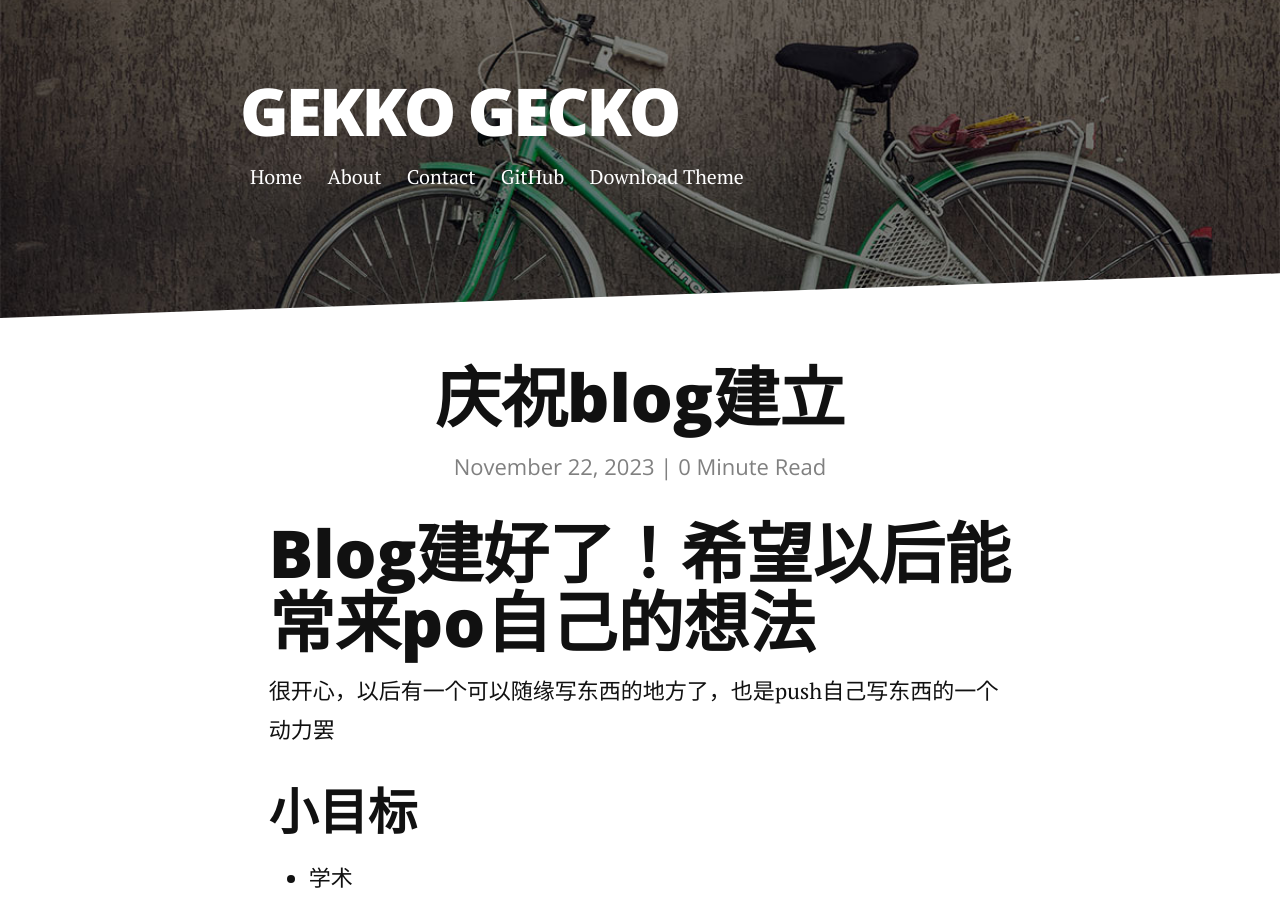
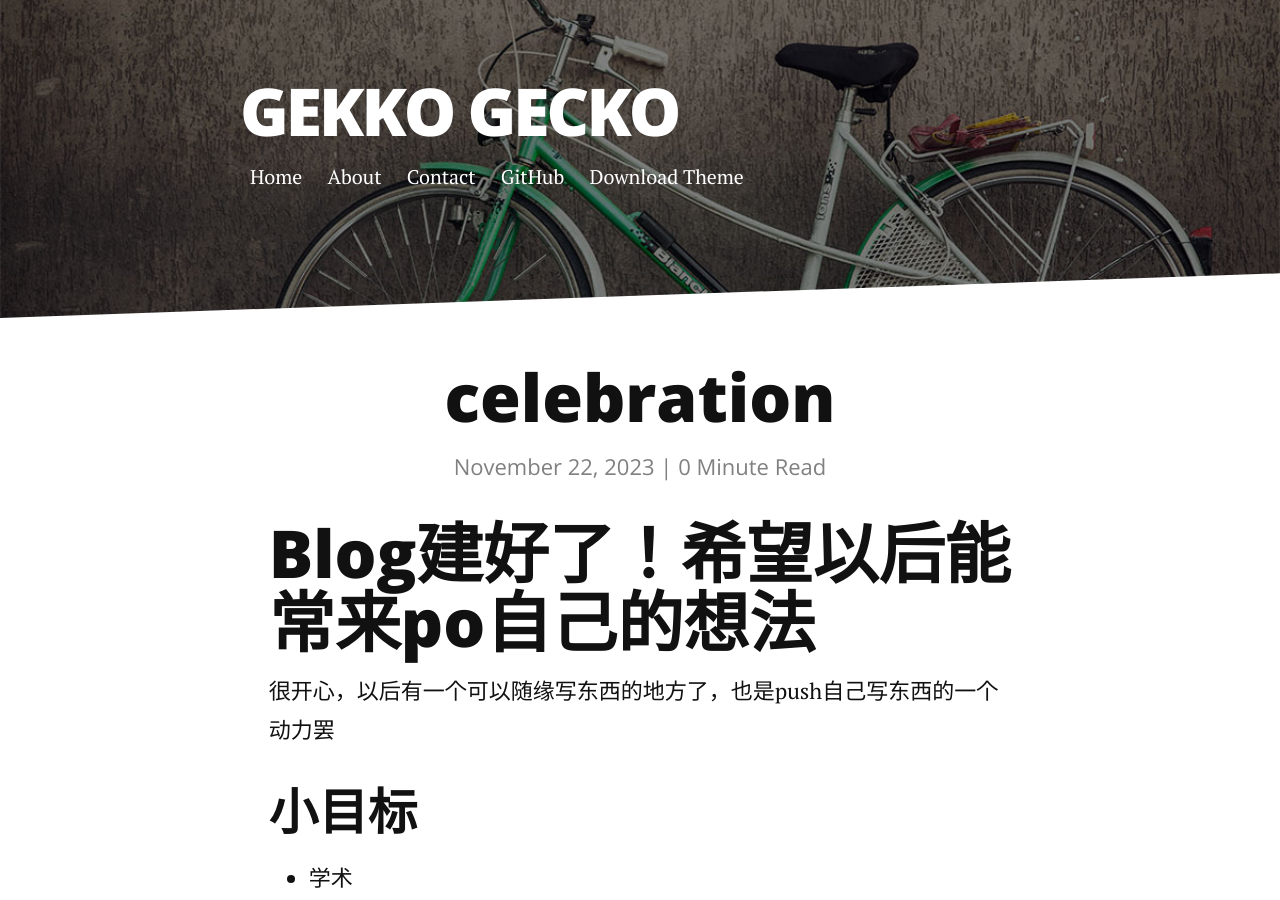
Before and after one commit to lingeringgekko/lingeringgek, a Jekyll site: the page built from _posts/2023-11-22-celebration.markdown, in a window 1280 px wide and 900 px high. Built offline with Jekyll 4.4.1, drawn with Linux system fonts in a browser that asks for light colours; nearby versions of some CDN libraries; comment, search, counter and statistics services are not loaded.

Commit message:
Update and rename 2023-11-22-庆祝blog建立.markdown to 2023-11-22-celebration.markdown

```diff
--- a/_posts/2023-11-22-庆祝blog建立.markdown
+++ b/_posts/2023-11-22-celebration.markdown
@@ -1,6 +1,6 @@
 ---
 layout: post
-title: "庆祝blog建立"
+title: "celebration"
 date: 2023-11-22
 description: 这一条post在半夜1点写的，刚刚把网站建立起来，简单庆祝一下罢。
 ---
```
